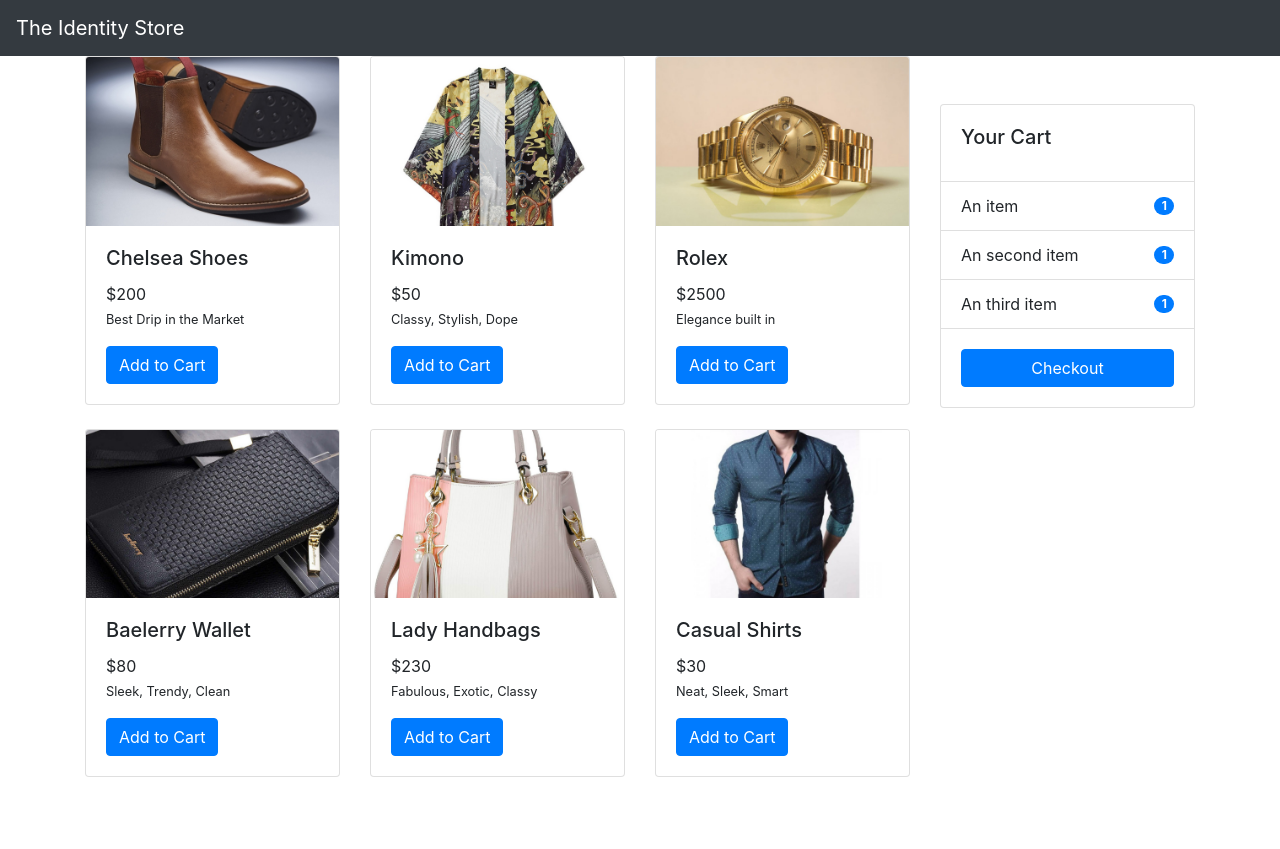
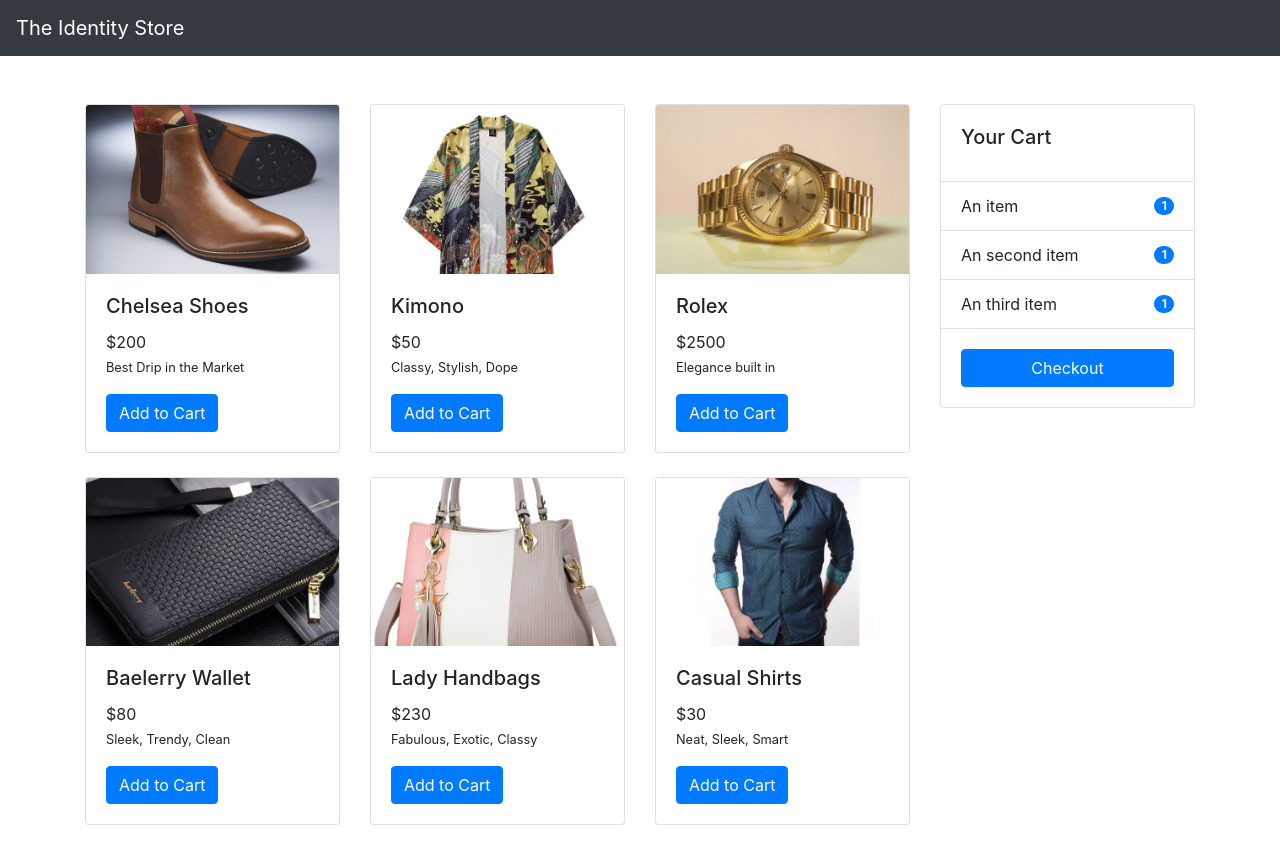
Before and after one commit to erwinchang/vue-example, a Vue app: page / in a window 1280 px wide. Before the commit the page ends 801 px from the top, so only its background shows below. Built offline with nearby package versions, Linux system fonts and the light colour scheme.

Commit message:
fix pt-5

```diff
--- a/src/views/Home.vue
+++ b/src/views/Home.vue
@@ -1,8 +1,9 @@
 <template>
   <div class="home container">
     <div class="row">
-      <div class="col-md-9 pot-5">
-        <div class="row row-cols-1 row-cols-sm-2 row-cols-md-3 row-cols-lg-3 row-cols-xl-3">
+      <div class="col-md-9 pt-5">
+
+       <div class="row row-cols-1 row-cols-sm-2 row-cols-md-3 row-cols-lg-3 row-cols-xl-3">
           <Product v-for="product in products" :product="product" :key="product.id" />
        </div>
       </div>
```
